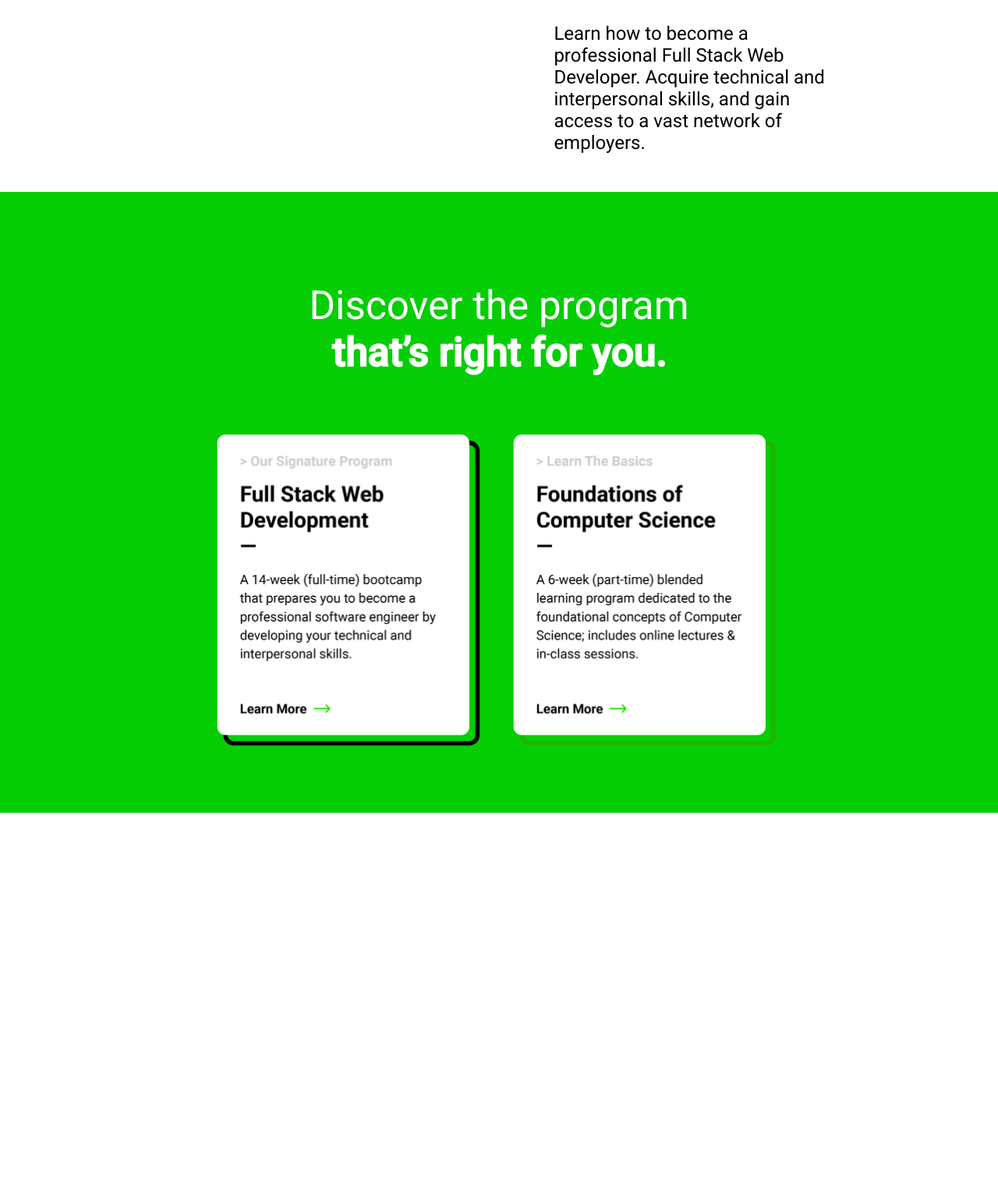
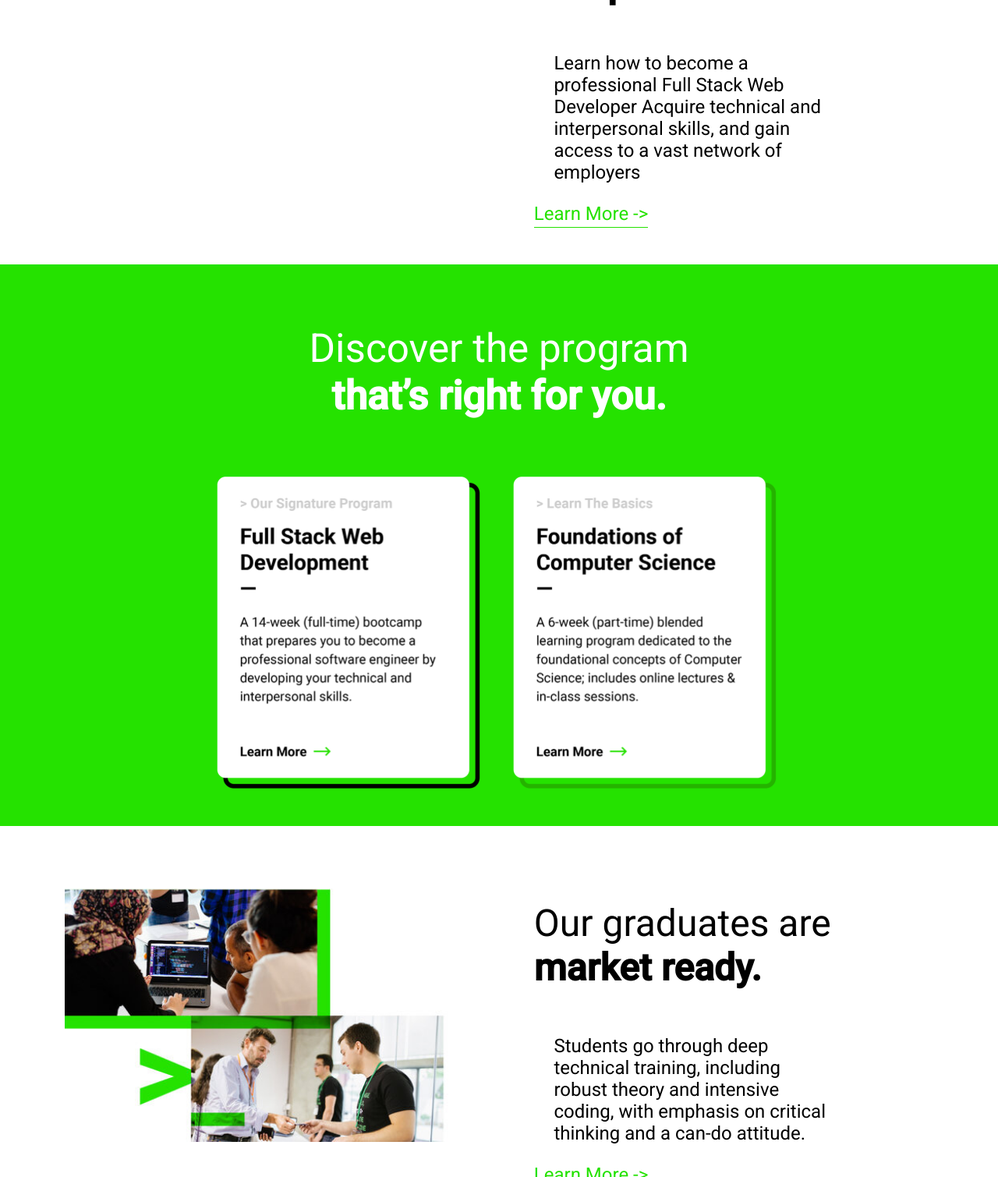
Before and after one commit to MoustafaIsm/sefactory-clone-frontend, a plain HTML site: page index.html in a window 1280 px wide. Shown: the part 1291-2800 px from the top of the page at 78% size. Before the commit the page ends 2333 px from the top, so only its background shows below. Drawn offline with Linux system fonts and the light colour scheme.

Commit message:
Finished section 5

```diff
--- a/index.html
+++ b/index.html
@@ -45,17 +45,17 @@
             <!--Employment success rate-->
             <div class="stats-container">
                 <div class="number_container">90%</div>
-                <div class="discription_container">Employment Success Rate</div>
+                <div class="discription_container">Employment Success Rate<br>-</div>
             </div>
             <!--Trained count-->
             <div class="stats-container center_stat_container">
                 <div class="number_container">500+</div>
-                <div class="discription_container">Youth Trained Since 2016</div>
+                <div class="discription_container">Youth Trained Since 2016<br>-</div>
             </div>
             <!--RP count-->
             <div class="stats-container large_stat_container">
                 <div class="number_container">145+</div>
-                <div class="discription_container">Global Recruitment Partner Companies</div>
+                <div class="discription_container">Global Recruitment Partner Companies <br>-</div>
             </div>
         </div>
         <!--General knowledge-->
@@ -65,12 +65,13 @@
             </div>
             <div class="general_info_container">
                 <h1>Get the skills <span><br><b>companies look for.</b> </span> </h1>
-                <h3 class="goal_container">Learn how to become a professional Full Stack Web Developer. Acquire
-                    technical and interpersonal skills, and gain access to a vast network of employers.</h3>
+                <h3 class="goal_container">Learn how to become a professional Full Stack Web Developer Acquire technical
+                    and interpersonal skills, and gain access to a vast network of employers</h3>
+                <a href="" class="learn_more goal_container">Learn More -></a>
             </div>
         </div>
         <!--Programs-->
-        <div class="programs_container">
+        <div class="section_4_container">
             <div class="programs_title_container">
                 <p>Discover the program <span><br><b>that’s right for you.</b></span>
                 </p>
@@ -89,7 +90,22 @@
                 </div>
             </div>
         </div>
+        <!--Gradts info-->
+        <div class="section_5_container">
+            <div class="img_container">
+                <img src="images/extra2.jpg" width="110%" height="105%">
+            </div>
+            <div class="general_info_container">
+                <h1>Our graduates are <span><br><b>market ready.</b> </span> </h1>
+                <h3 class="goal_container">Students go through deep technical training, including robust theory and
+                    intensive coding, with emphasis on critical thinking and a can-do attitude.</h3>
+                <a href="" class="learn_more goal_container">Learn More -></a>
+            </div>
+        </div>
+        <!--Footer-->
+        <div class="section_6_container">
 
+        </div>
     </div>
 </body>
 
--- a/styles/styles.css
+++ b/styles/styles.css
@@ -58,7 +58,7 @@ body{
 }
 
 .nav_bar_apply_now_container {
-    background-color: rgb(5, 206, 5);
+    background-color: #25e200;
     padding: 1% 2% 1% 2%;
     border-radius: 5px;
 }
@@ -99,7 +99,7 @@ body{
 }
 
 .intro_learn_now_container {
-    background-color: rgb(5, 206, 5);
+    background-color: #25e200;
     padding: 1% 1% 1% 1%;
     border-radius: 5px;
     width: auto;
@@ -140,7 +140,7 @@ body{
 }
 
 .number_container {
-    color: rgb(5, 206, 5);
+    color: #25e200;
     font-size: 180%;
 }
 
@@ -175,14 +175,23 @@ body{
     padding: 5%;
     width: 70%;
     font-size: 150%;
+    margin-bottom: 0%;
 }
 
-.programs_container {
+.learn_more {
+    text-decoration: none;
+    color: #25e200;
+    padding: 0% 0% 0.5% 0%;
+    border-bottom: 1px solid #25e200;
+}
+
+.section_4_container {
     display: flex;
     flex-direction: column;
     align-items: center;
-    background-color: rgb(5, 206, 5);
-    padding: 5%;
+    background-color: #25e200;
+    padding: 2% 5% 2% 5%;
+    margin-top: 4%;
 }
 
 .programs_title_container {
@@ -203,6 +212,9 @@ body{
     margin-right: 1%;
 }
 
-.fcs_container {
-
+.section_5_container {
+    display: flex;
+    justify-content: center;
+    margin-top: 5%;
+    margin-bottom: 5%;
 }
```
Also changed, not shown: images/extra2.jpg (added).
